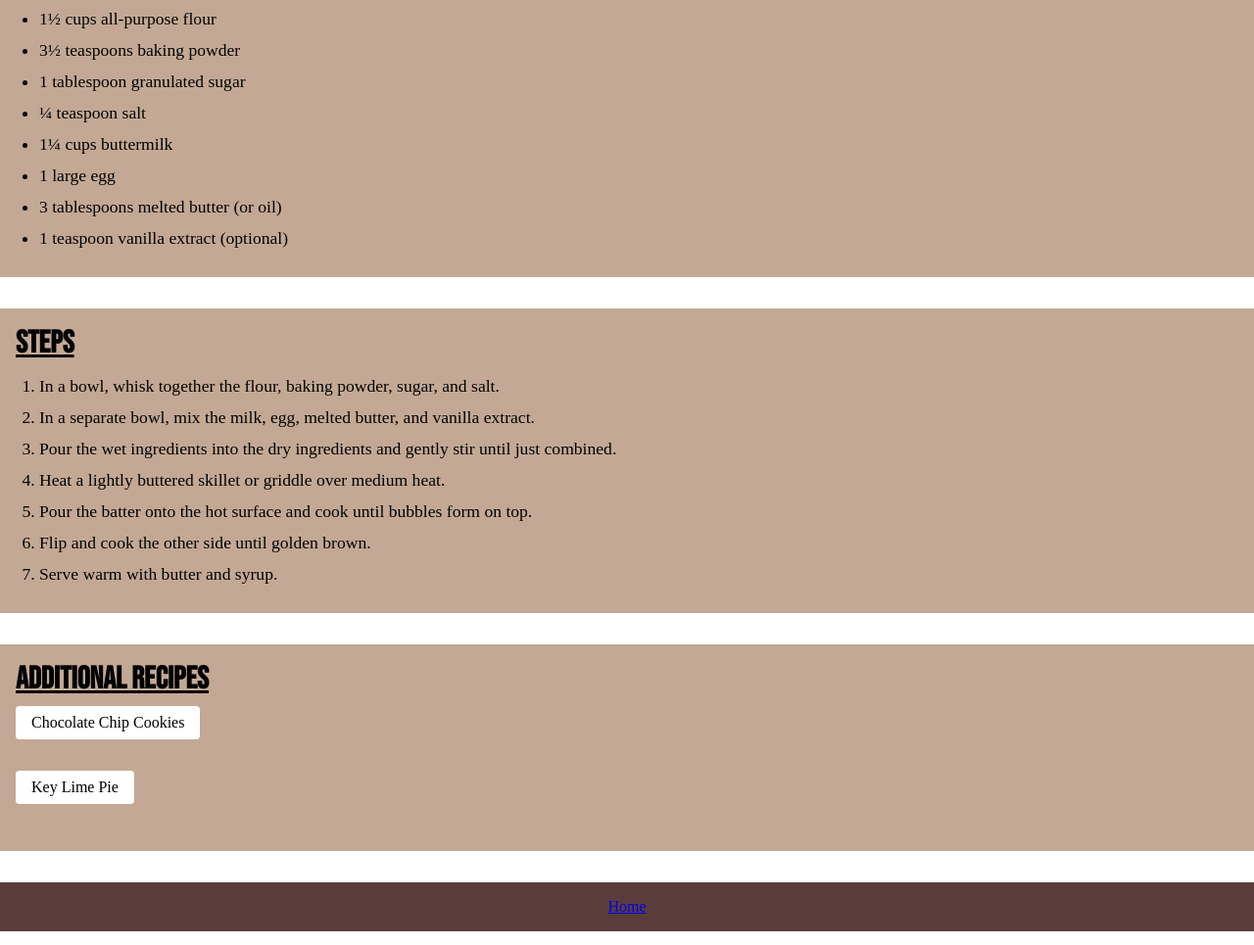
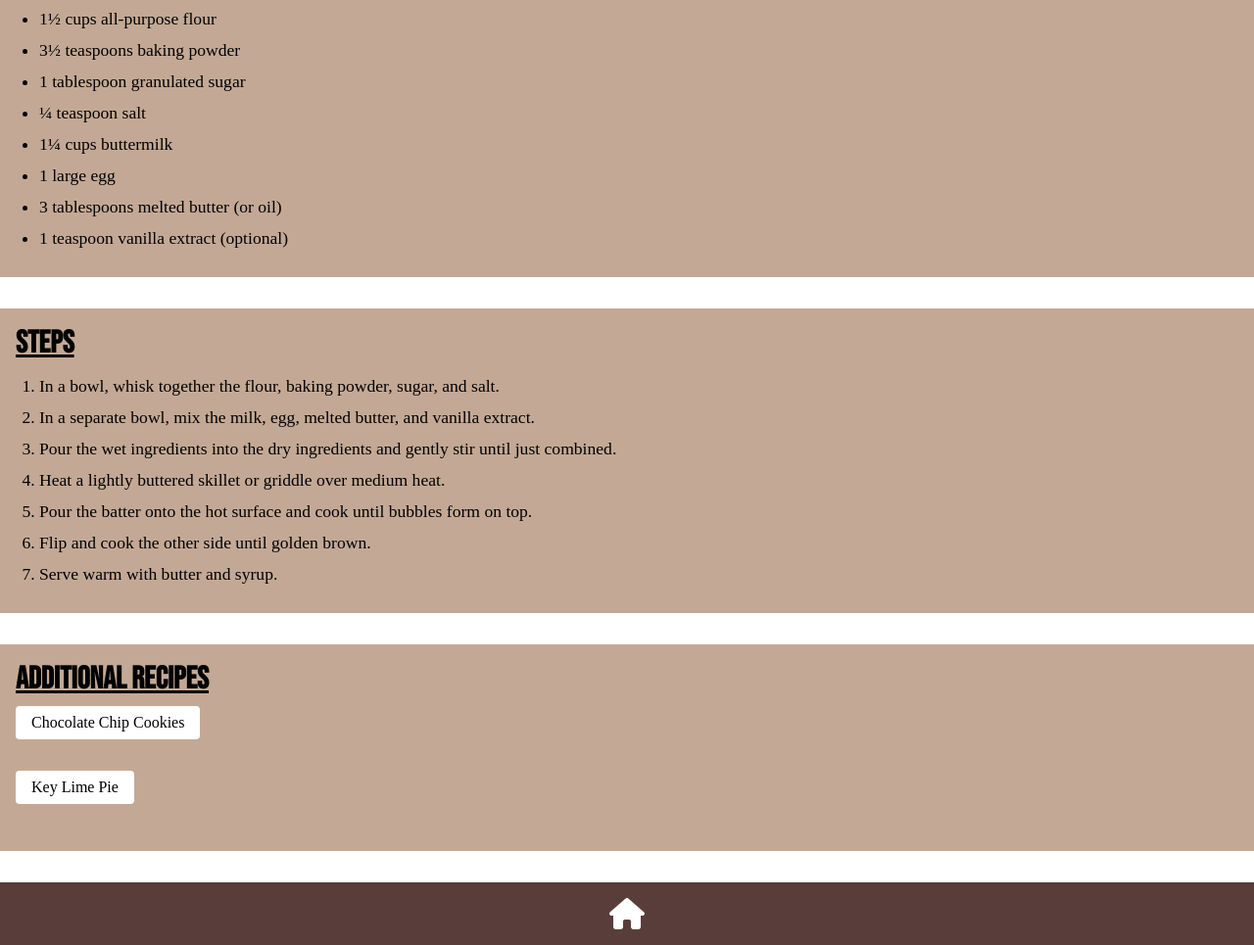
Before and after one commit to THen25/odin-recipes, a plain HTML site: page recipes/pancakes.html in a window 1280 px wide. Shown: the part 692-1657 px from the top of the page at 98% size. Drawn offline with Linux system fonts and the light colour scheme.

```diff
--- a/recipes/pancakes.html
+++ b/recipes/pancakes.html
@@ -94,7 +94,7 @@
     </main>
 
     <footer>
-      <a href="../index.html">Home</a>
+      <i class="fa-solid fa-house"></i>
     </footer>
   </body>
 </html>
```
